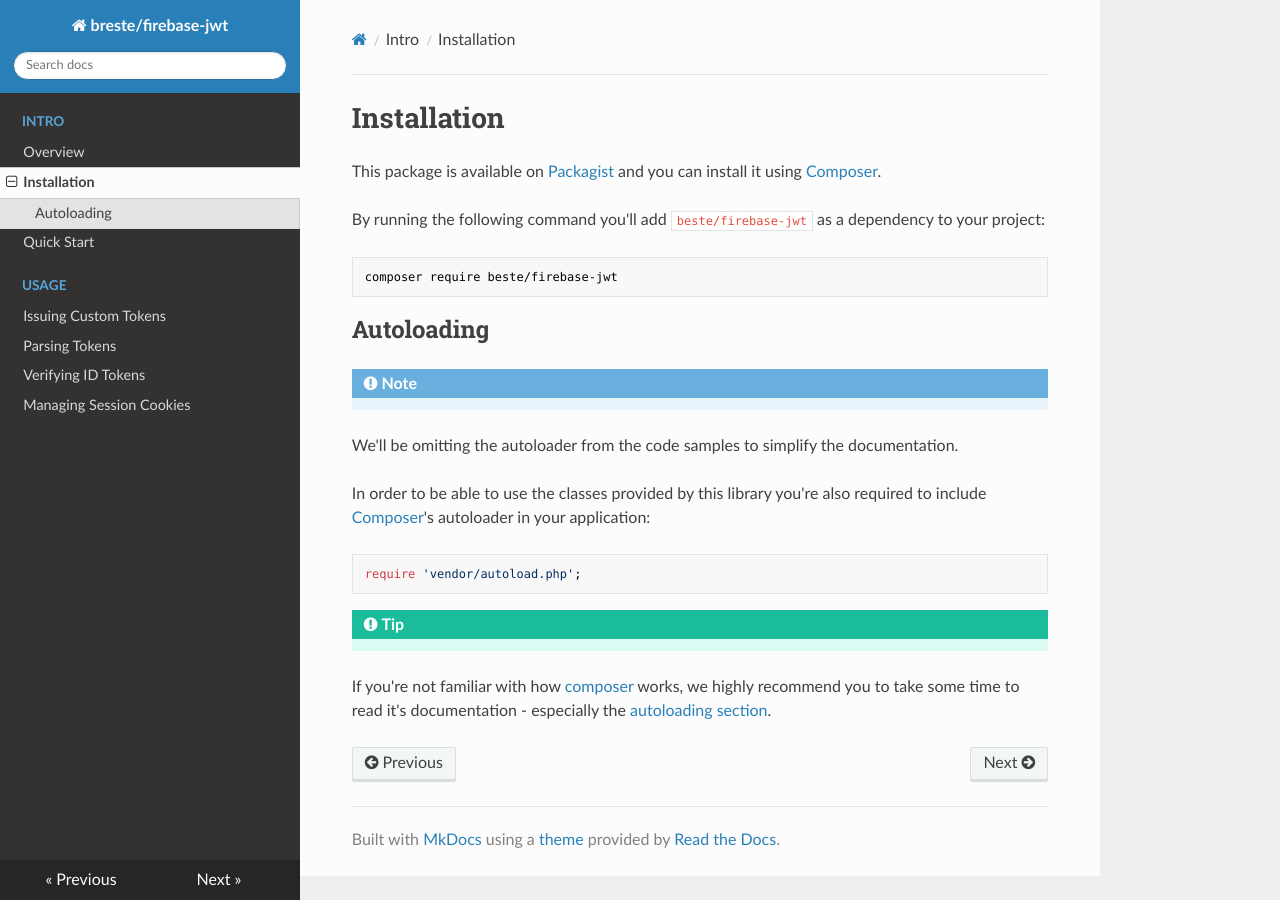
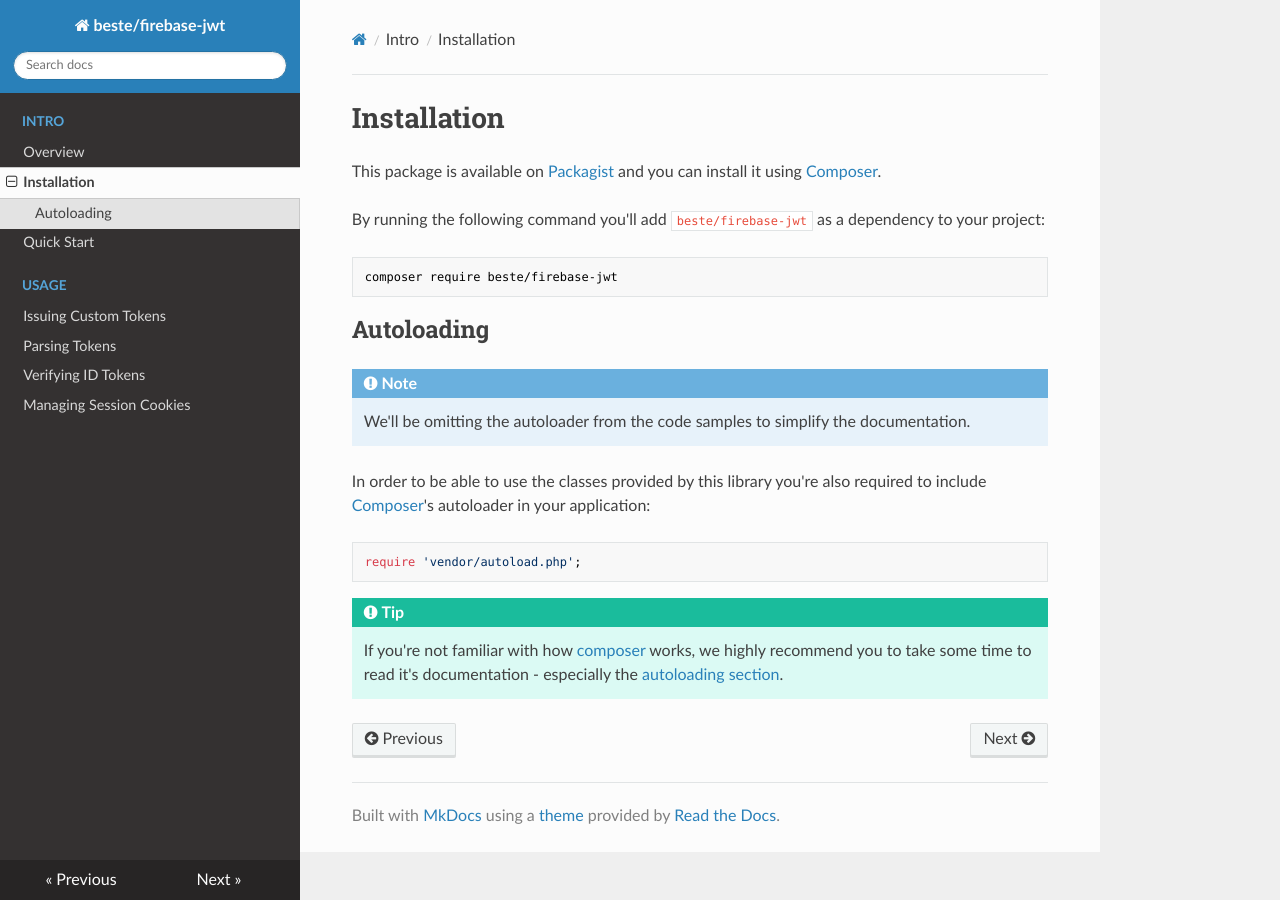
Before and after one commit to beste/firebase-jwt, an MkDocs documentation site: the page built from docs/installation.md, in a window 1280 px wide. Built offline with MkDocs 1.6.1, drawn with Linux system fonts in a browser that asks for light colours; nearby versions of some CDN libraries.

Commit message:
Fix project name and notes

````diff
--- a/docs/installation.md
+++ b/docs/installation.md
@@ -11,7 +11,7 @@ composer require beste/firebase-jwt
 ## Autoloading
 
 !!! Note
-We'll be omitting the autoloader from the code samples to simplify the documentation.
+    We'll be omitting the autoloader from the code samples to simplify the documentation.
 
 In order to be able to use the classes provided by this library you're also required to include [Composer]'s autoloader in your application:
 
@@ -20,7 +20,7 @@ require 'vendor/autoload.php';
 ```
 
 !!! Tip
-If you're not familiar with how [composer] works, we highly recommend you to take some time to read it's documentation - especially the [autoloading section].
+    If you're not familiar with how [composer] works, we highly recommend you to take some time to read it's documentation - especially the [autoloading section].
 
 [Packagist]: https://packagist.org/packages/beste/firebase-jwt
 [Composer]: https://getcomposer.org
--- a/mkdocs.yml
+++ b/mkdocs.yml
@@ -1,4 +1,4 @@
-site_name: breste/firebase-jwt
+site_name: beste/firebase-jwt
 theme: readthedocs
 
 nav:
````
